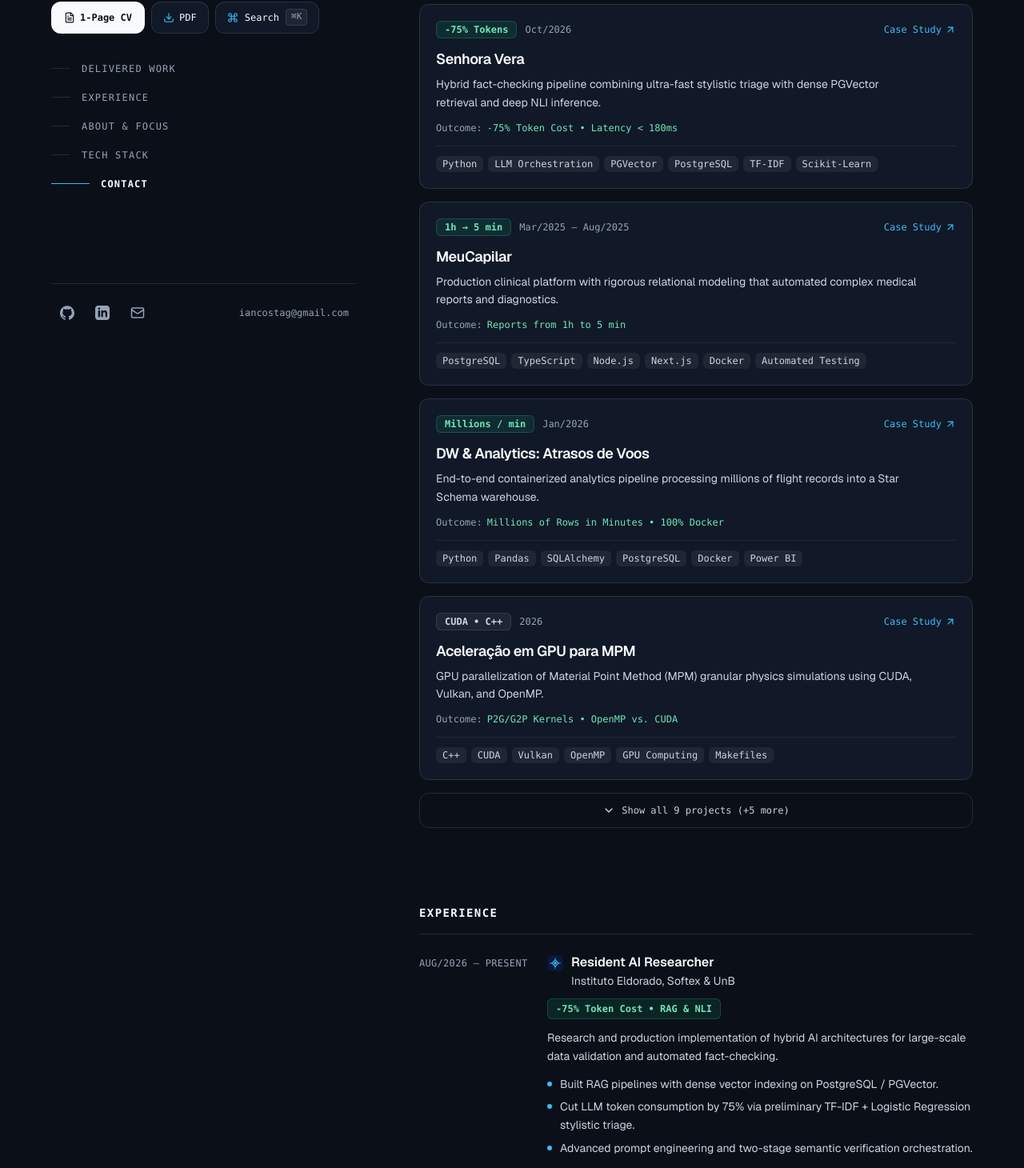
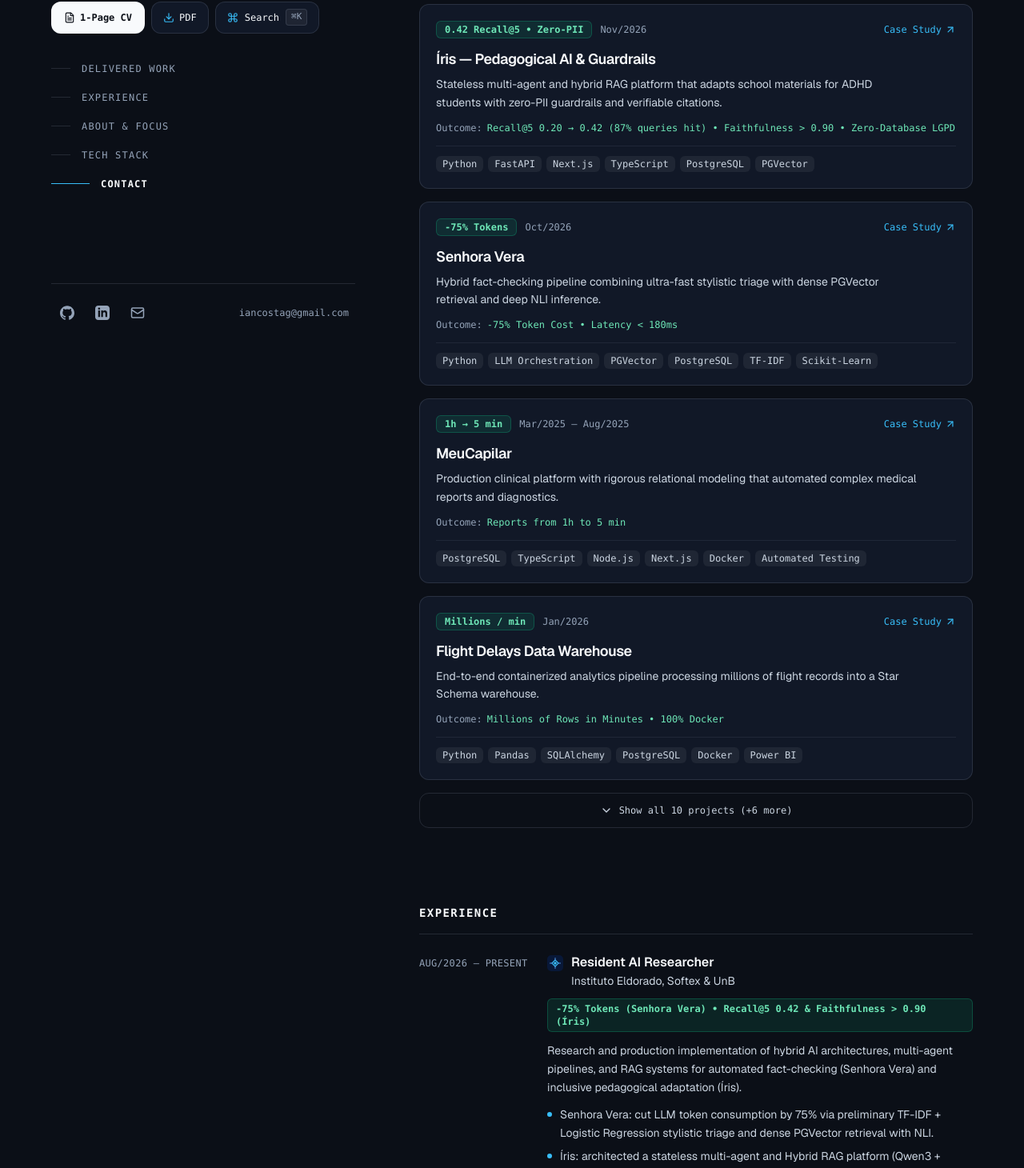
Before and after one commit to iancostag/portifolio, a Next.js app: page / in a window 1280 px wide. Shown: the part 349-1809 px from the top of the page at 80% size. Built offline with nearby package versions, Linux system fonts and the light colour scheme.

Commit message:
feat(portfolio): add Iris pedagogical AI case study and align EN/PT-BR copy

```diff
--- a/src/app/page.tsx
+++ b/src/app/page.tsx
@@ -693,6 +693,7 @@ export default function Home() {
               <div className="mt-5 space-y-4">
                 {visibleProjects.map((project) => {
                   const isSignalMetric = [
+                    "iris-pedagogical-ai",
                     "senhora-vera",
                     "meucapilar",
                     "data-warehouse-voos",
--- a/src/components/ProjectArchitectureDiagram.tsx
+++ b/src/components/ProjectArchitectureDiagram.tsx
@@ -10,6 +10,22 @@ interface DiagramStep {
 }
 
 const DIAGRAMS: Record<string, { en: DiagramStep[]; pt: DiagramStep[] }> = {
+  "iris-pedagogical-ai": {
+    en: [
+      { title: "PII Scrubber", detail: "In-Memory Sanitization & Structural Decomposition" },
+      { title: "Extractor Agent", detail: "BNCC Curriculum Invariants & Locks" },
+      { title: "Hybrid RAG + Rerank", detail: "PGVector Qwen3 + Cross-Encoder 50→5", highlight: true },
+      { title: "Adapter Agent", detail: "3-Level Scaffolding + Scope Isolation" },
+      { title: "Auditor Agent", detail: "TRCC Check & Auto-Correction Loop", highlight: true },
+    ],
+    pt: [
+      { title: "PII Scrubber", detail: "Sanitização em Memória & Decomposição Estrutural" },
+      { title: "Extractor Agent", detail: "Invariantes Curriculares BNCC & Travas" },
+      { title: "Hybrid RAG + Rerank", detail: "PGVector Qwen3 + Cross-Encoder 50→5", highlight: true },
+      { title: "Adapter Agent", detail: "Andaime em 3 Níveis + Isolamento de Escopo" },
+      { title: "Auditor Agent", detail: "Checagem TRCC & Loop de Autocorreção", highlight: true },
+    ],
+  },
   "senhora-vera": {
     en: [
       { title: "Claim Stream", detail: "Raw text input" },
--- a/src/data/portfolio-data.ts
+++ b/src/data/portfolio-data.ts
@@ -72,6 +72,44 @@ export const PERSONAL_INFO = {
 };
 
 export const PROJECTS: Project[] = [
+  {
+    id: "iris-pedagogical-ai",
+    title: "Íris — Adaptação Pedagógica com IA",
+    subtitle: "Plataforma Multiagente Stateless e RAG Híbrido para Educação Inclusiva (TDAH)",
+    category: "ai",
+    categoryLabel: "IA & RAG",
+    period: "Nov/2026",
+    featured: true,
+    shortMetric: "0,42 Recall@5 • Zero-PII",
+    highlightMetric: "Recall@5 0,20 → 0,42 (87% consultas atendidas) • Fidelidade > 0,90 • Zero-Database LGPD",
+    shortDescription:
+      "Plataforma multiagente stateless e RAG híbrido que adapta materiais escolares para alunos com TDAH com guardrails anti-PII e citações verificáveis.",
+    overview:
+      "Desenvolvido no Challenge 2 da Residência em IA (Eldorado / Softex / UnB), o Íris apoia docentes na adaptação de provas e atividades para alunos com TDAH sem empobrecer o currículo. Em vez de prompts genéricos, aplica parametrização por barreiras funcionais, andaime cognitivo em 3 níveis e privacidade estrita Zero-Database.",
+    challenge:
+      "LLMs genéricos costumam entregar respostas prontas (\"efeito muleta\"), reduzir a exigência curricular da BNCC, alucinar recomendações pedagógicas sem base científica e expor dados pessoais de alunos (LGPD).",
+    solution:
+      "Arquitetura stateless em FastAPI + Next.js com sanitização de PII em memória antes de qualquer chamada de LLM, motor RAG (embeddings Qwen3 no PostgreSQL/PGVector + reranking Cross-Encoder sobre 1.368 trechos de 38 fontes), cliente LLM híbrido (Anthropic Claude / Ollama local com ajuste dinâmico de num_ctx / fallback offline) e verificadores determinísticos de TRCC e isolamento de escopo.",
+    keyPoints: [
+      "Evoluiu a recuperação de BM25 (0,20 Recall@5, 47% consultas atendidas) para Qwen3 + reranking de 50 candidatos (0,42 Recall@5, 87% atendidas; AP@5 0,31 → 0,56).",
+      "Validou fundamentação com avaliação multi-provedor estilo LLM-as-a-Judge (Claude Sonnet + Codex + Opus), atingindo 0,905–0,950 de fidelidade acima do piso de 0,90.",
+      "Implementou verificadores determinísticos de TRCC e isolamento de escopo com 100% de detecção em testes adversariais de sabotagem e escalonamento automático de janela no Ollama (4k–32k tokens).",
+      "Garantiu Privacy-by-Design (Zero-Database): nenhum dado de aluno persistido, sanitização local de PII e perfil pedagógico portátil em JSON/PDF.",
+    ],
+    technologies: [
+      "Python",
+      "FastAPI",
+      "Next.js",
+      "TypeScript",
+      "PostgreSQL",
+      "PGVector",
+      "RAG",
+      "Anthropic Claude",
+      "Ollama",
+    ],
+    repoUrl: "https://github.com/challenge-2-residencia-ia-grupo-3/Iris",
+    accent: "emerald",
+  },
   {
     id: "senhora-vera",
     title: "Senhora Vera",
@@ -182,7 +220,7 @@ export const PROJECTS: Project[] = [
     category: "systems",
     categoryLabel: "Baixo Nível & GPU",
     period: "2026",
-    featured: true,
+    featured: false,
     shortMetric: "CUDA • C++",
     highlightMetric: "Kernels P2G/G2P • OpenMP vs. CUDA",
     shortDescription:
@@ -314,7 +352,7 @@ export const PROJECTS: Project[] = [
     featured: false,
     highlightMetric: "Web E2E + Contratos REST • Pabot & CI/CD",
     shortDescription:
-      "Suíte modular de automação de testes cobrindo fluxos Web (Browser Library / Playwright) e validação de contratos REST (RequestsLibrary). Estruturada com BDD (Gherkin), testes orientados a dados (análise de valor limite), execução paralela com Pabot e esteira CI/CD no GitHub Actions gerando relatórios HTML automáticos.",
+      "Suíte modular de automação Web (Playwright) e contratos REST com BDD (Gherkin), execução paralela via Pabot e relatórios HTML no GitHub Actions.",
     overview:
       "Arquitetura modular de automação de testes concebida para validar fluxos críticos Web de ponta a ponta e contratos de APIs REST com rastreabilidade de requisitos, separação em camadas (Page Objects / Keywords / Resources) e execução automatizada em pipeline CI/CD.",
     challenge:
@@ -348,19 +386,19 @@ export const EXPERIENCES: Experience[] = [
     period: "Ago/2026 – Atual",
     current: true,
     location: "Brasília, DF",
-    highlightMetric: "-75% Custo de Tokens • RAG & NLI",
+    highlightMetric: "-75% Tokens (Senhora Vera) • Recall@5 0,42 & Fidelidade > 0,90 (Íris)",
     logoKey: "eldorado",
     summary:
-      "Pesquisa e implementação de arquiteturas híbridas de inteligência artificial aplicadas à validação de dados em larga escala e fact-checking automatizado.",
+      "Pesquisa e implementação de arquiteturas híbridas de IA, pipelines multiagentes e RAG em produção para fact-checking automatizado (Senhora Vera) e adaptação pedagógica inclusiva (Íris).",
     highlights: [
-      "Desenvolvimento de pipelines RAG (Retrieval-Augmented Generation) com indexação vetorial densa em PGVector.",
-      "Redução de 75% no consumo de tokens com triagem estilística prévia em TF-IDF e Regressão Logística.",
-      "Engenharia de prompts avançada e orquestração de LLMs com verificação semântica em duas etapas.",
+      "Senhora Vera: reduziu em 75% o consumo de tokens de LLMs com triagem estilística prévia (TF-IDF + Regressão Logística) e busca vetorial em PGVector com NLI.",
+      "Íris: arquitetou plataforma multiagente stateless e RAG híbrido (Qwen3 + Cross-Encoder) elevando Recall@5 de 0,20 para 0,42 (87% consultas atendidas) com Fidelidade > 0,90.",
+      "Implementou guardrails determinísticos (TRCC, isolamento de escopo e sanitização de PII em memória Zero-Database) validados por avaliação multi-provedor LLM-as-a-Judge.",
     ],
-    skills: ["LLMs", "RAG", "PGVector", "Python", "PLN", "Model Context Protocol", "Automated Validation"],
+    skills: ["LLMs", "RAG", "PGVector", "Python", "FastAPI", "NLI", "Anthropic Claude", "Automated Validation"],
   },
   {
-    role: "Mantedor de Infraestrutura & Desenvolvedor Fullstack",
+    role: "Mantenedor de Infraestrutura & Desenvolvedor Fullstack",
     organization: "Studio Flávio Rabello (MeuCapilar)",
     period: "Mar/2025 – Ago/2025",
     current: false,
--- a/src/data/portfolio-i18n.ts
+++ b/src/data/portfolio-i18n.ts
@@ -10,6 +10,7 @@ import {
 } from "./portfolio-data";
 
 const SHORT_METRICS_PT: Record<string, string> = {
+  "iris-pedagogical-ai": "0,42 Recall@5 • Zero-PII",
   "senhora-vera": "-75% Tokens",
   meucapilar: "1h → 5 min",
   "data-warehouse-voos": "Milhões / min",
@@ -47,6 +48,29 @@ const EN_PERSONAL_INFO = {
 const EN_PROJECTS: Project[] = [
   {
     ...PT_PROJECTS[0],
+    title: "Íris — Pedagogical AI & Guardrails",
+    subtitle: "Stateless Multi-Agent & Hybrid RAG Platform for Neurodivergent Education",
+    categoryLabel: "AI & RAG",
+    period: "Nov/2026",
+    shortMetric: "0.42 Recall@5 • Zero-PII",
+    highlightMetric: "Recall@5 0.20 → 0.42 (87% queries hit) • Faithfulness > 0.90 • Zero-Database LGPD",
+    shortDescription:
+      "Stateless multi-agent and hybrid RAG platform that adapts school materials for ADHD students with zero-PII guardrails and verifiable citations.",
+    overview:
+      "Built during the AI Residency Challenge 2 (Eldorado / Softex / UnB), Íris supports K-12 teachers in adapting exams and activities for students with ADHD without diluting curriculum rigor. Unlike generic LLM wrappers, it enforces functional barriers over clinical labels, 3-level cognitive scaffolding, and strict Zero-Database privacy.",
+    challenge:
+      "Generic LLMs frequently leak answers (\"crutch effect\"), simplify away core BNCC learning objectives, hallucinate ungrounded pedagogical claims, and risk exposing student PII under LGPD constraints.",
+    solution:
+      "Architected a stateless FastAPI + Next.js pipeline with in-memory PII scrubbing before any LLM call, a Hybrid RAG engine (Qwen3 embeddings on PostgreSQL/PGVector + Cross-Encoder reranking over 1,368 curated chunks from 38 sources), a multi-provider LLM client (Anthropic Claude / local Ollama with dynamic num_ctx scaling / offline fallback), and deterministic TRCC + scope isolation verifiers.",
+    keyPoints: [
+      "Upgraded retrieval from BM25 baseline (0.20 Recall@5, 47% queries hit) to Qwen3 + 50-candidate Cross-Encoder reranking (0.42 Recall@5, 87% hit rate; AP@5 0.31 → 0.56).",
+      "Validated groundedness with multi-provider LLM-as-a-Judge evaluation (Claude Sonnet + Codex + Opus), achieving 0.905–0.950 faithfulness above the 0.90 threshold.",
+      "Built deterministic scope-isolation and TRCC checks with 100% detection across adversarial sabotage tests, plus automatic Ollama context-window escalation (4k–32k tokens) to prevent silent prompt truncation.",
+      "Enforced Privacy-by-Design (Zero-Database): zero student records persisted, local PII masking, and portable JSON/PDF pedagogical profiles.",
+    ],
+  },
+  {
+    ...PT_PROJECTS[1],
     subtitle: "Hybrid AI Agent for Fact-Checking",
     categoryLabel: "AI & RAG",
     period: "Oct/2026",
@@ -68,7 +92,7 @@ const EN_PROJECTS: Project[] = [
     ],
   },
   {
-    ...PT_PROJECTS[1],
+    ...PT_PROJECTS[2],
     subtitle: "Clinical Hair & Scalp Assessment Platform",
     categoryLabel: "Fullstack & Production",
     period: "Mar/2025 – Aug/2025",
@@ -90,7 +114,8 @@ const EN_PROJECTS: Project[] = [
     ],
   },
   {
-    ...PT_PROJECTS[2],
+    ...PT_PROJECTS[3],
+    title: "Flight Delays Data Warehouse",
     subtitle: "Medallion Pipeline with PostgreSQL & Power BI",
     categoryLabel: "Data Engineering",
     period: "Jan/2026",
@@ -112,7 +137,8 @@ const EN_PROJECTS: Project[] = [
     ],
   },
   {
-    ...PT_PROJECTS[3],
+    ...PT_PROJECTS[4],
+    title: "GPU Acceleration for MPM",
     subtitle: "Parallel Physics Simulation with CUDA, C++ & OpenMP",
     categoryLabel: "Low-Level & GPU",
     period: "2026",
@@ -133,7 +159,7 @@ const EN_PROJECTS: Project[] = [
     ],
   },
   {
-    ...PT_PROJECTS[4],
+    ...PT_PROJECTS[5],
     subtitle: "Local-First PWA for Gambling Harm Reduction",
     categoryLabel: "Fullstack & Mobile",
     period: "Oct/2026",
@@ -155,7 +181,7 @@ const EN_PROJECTS: Project[] = [
     ],
   },
   {
-    ...PT_PROJECTS[5],
+    ...PT_PROJECTS[6],
     subtitle: "Personal Finance with Open Finance",
     categoryLabel: "Fullstack & FinTech",
     period: "Oct/2026",
@@ -176,7 +202,8 @@ const EN_PROJECTS: Project[] = [
     ],
   },
   {
-    ...PT_PROJECTS[6],
+    ...PT_PROJECTS[7],
+    title: "AGIS — Shift Scheduling",
     subtitle: "Native Desktop HR Shift Management",
     categoryLabel: "Desktop & Systems",
     period: "2024",
@@ -197,7 +224,8 @@ const EN_PROJECTS: Project[] = [
     ],
   },
   {
-    ...PT_PROJECTS[7],
+    ...PT_PROJECTS[8],
+    title: "Pure PostgreSQL MUD Engine",
     subtitle: "Multi-User Game Engine Inside PostgreSQL",
     categoryLabel: "Databases & Logic",
     period: "Jul/2025 – Aug/2025",
@@ -218,7 +246,7 @@ const EN_PROJECTS: Project[] = [
     ],
   },
   {
-    ...PT_PROJECTS[8],
+    ...PT_PROJECTS[9],
     title: "E2E Web & API Test Automation Framework",
     subtitle: "Modular Suite with Robot Framework, Playwright & CI/CD",
     categoryLabel: "QA & Automation",
@@ -226,7 +254,7 @@ const EN_PROJECTS: Project[] = [
     shortMetric: "In Progress",
     highlightMetric: "Web E2E + REST Contracts • Pabot & CI/CD",
     shortDescription:
-      "Modular test automation suite covering Web flows (Browser Library / Playwright) and REST contract validation (RequestsLibrary). Built with BDD (Gherkin), Data-Driven Testing (boundary value analysis), parallel execution via Pabot, and GitHub Actions CI/CD generating automated HTML reports.",
+      "Modular Web (Playwright) and REST contract test automation suite with BDD (Gherkin), parallel Pabot execution, and automated GitHub Actions HTML reports.",
     overview:
       "Modular test automation architecture built to validate end-to-end Web user journeys and REST API contracts with requirement traceability, layered separation (Page Objects / Keywords / Resources), and automated CI/CD execution.",
     challenge:
@@ -247,15 +275,15 @@ const EN_EXPERIENCES: Experience[] = [
     ...PT_EXPERIENCES[0],
     role: "Resident AI Researcher",
     period: "Aug/2026 – Present",
-    highlightMetric: "-75% Token Cost • RAG & NLI",
+    highlightMetric: "-75% Tokens (Senhora Vera) • Recall@5 0.42 & Faithfulness > 0.90 (Íris)",
     summary:
-      "Research and production implementation of hybrid AI architectures for large-scale data validation and automated fact-checking.",
+      "Research and production implementation of hybrid AI architectures, multi-agent pipelines, and RAG systems for automated fact-checking (Senhora Vera) and inclusive pedagogical adaptation (Íris).",
     highlights: [
-      "Built RAG pipelines with dense vector indexing on PostgreSQL / PGVector.",
-      "Cut LLM token consumption by 75% via preliminary TF-IDF + Logistic Regression stylistic triage.",
-      "Advanced prompt engineering and two-stage semantic verification orchestration.",
+      "Senhora Vera: cut LLM token consumption by 75% via preliminary TF-IDF + Logistic Regression stylistic triage and dense PGVector retrieval with NLI.",
+      "Íris: architected a stateless multi-agent and Hybrid RAG platform (Qwen3 + Cross-Encoder), boosting Recall@5 from 0.20 to 0.42 (87% queries hit) with Faithfulness > 0.90.",
+      "Built deterministic guardrails (TRCC, scope isolation, and Zero-Database in-memory PII scrubbing) validated via multi-provider LLM-as-a-Judge evaluation.",
     ],
-    skills: ["LLMs", "RAG", "PGVector", "Python", "NLP", "Model Context Protocol", "Automated Validation"],
+    skills: ["LLMs", "RAG", "PGVector", "Python", "FastAPI", "NLI", "Anthropic Claude", "Automated Validation"],
   },
   {
     ...PT_EXPERIENCES[1],
@@ -358,6 +386,7 @@ const EN_SKILL_CATEGORIES = [
       "Linux (Debian / Bash)",
       "Git & GitHub Actions",
       "Makefiles",
+      "Antigravity IDE",
     ],
   },
   {
```
